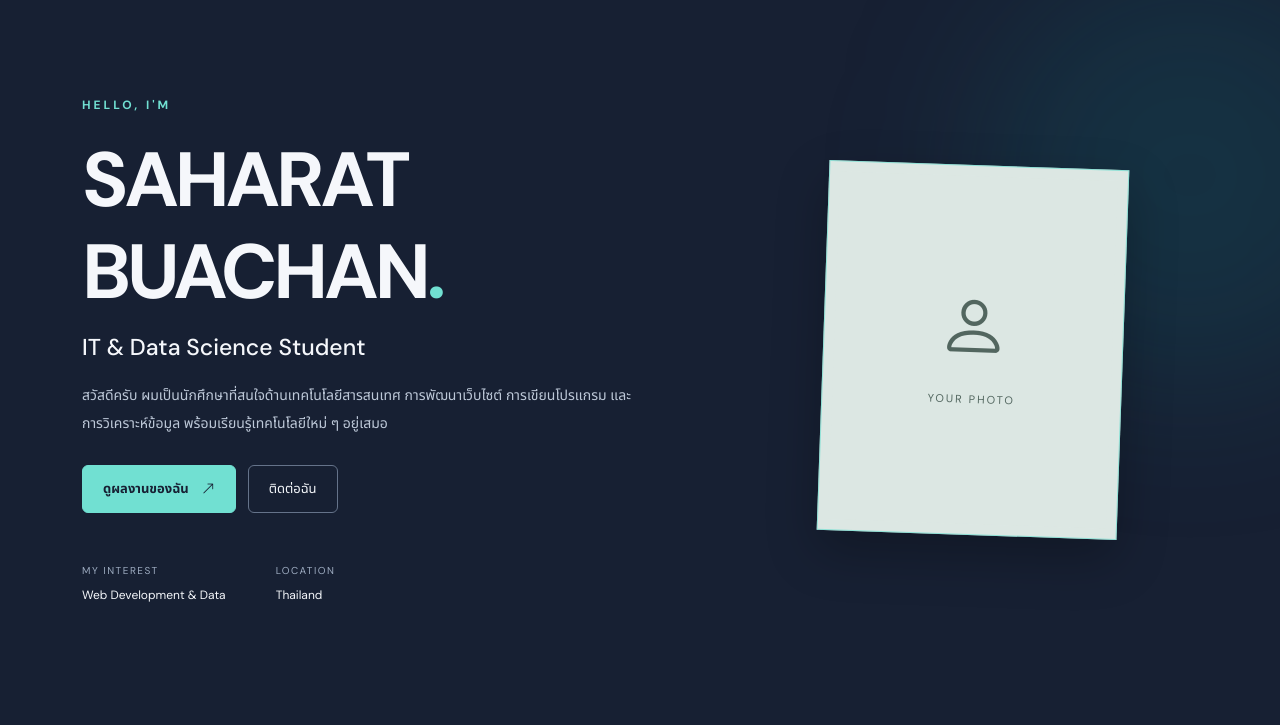
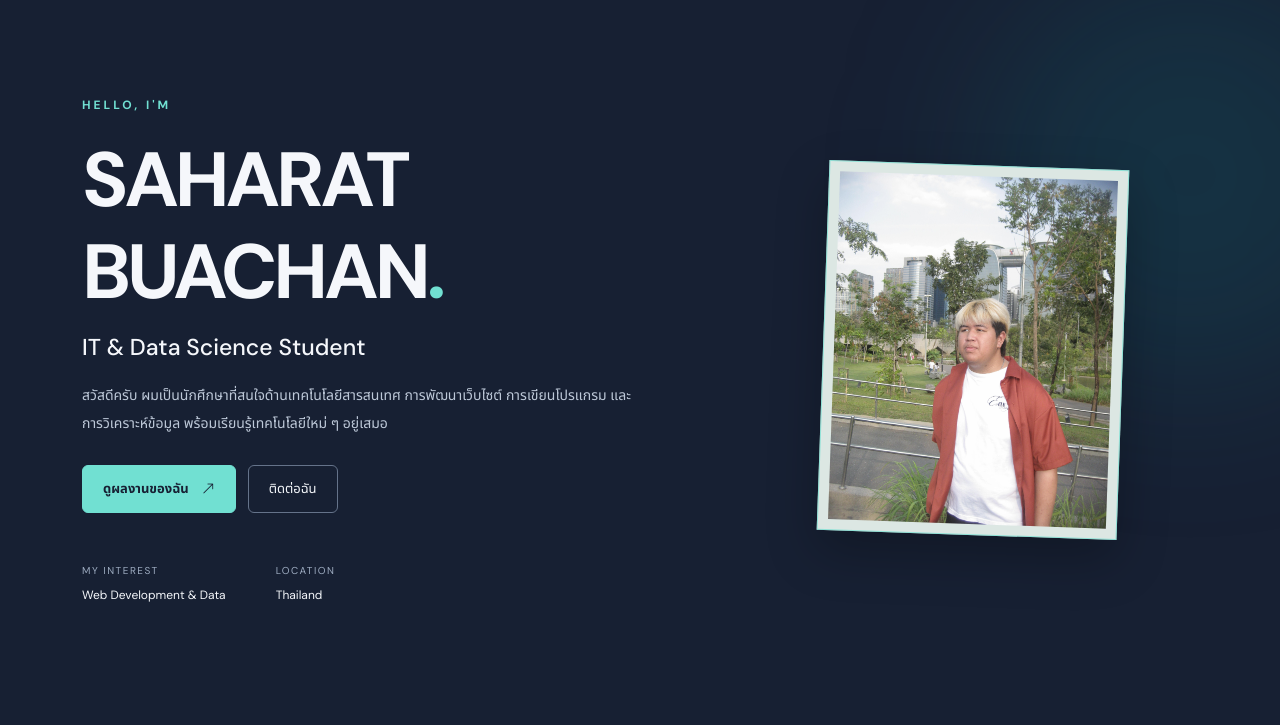
Before and after one commit to Losemamind/it-portfolio, a plain HTML site: page index.html in a window 1280 px wide. Shown: the part 75-800 px from the top of the page. Drawn offline with nearby package versions, Linux system fonts and the light colour scheme; the site is published under a folder, as on GitHub Pages, so addresses that start at the root find nothing.

Commit message:
Update index.html

```diff
--- a/index.html
+++ b/index.html
@@ -92,7 +92,7 @@
 
             <div class="col-lg-5 text-center mt-5 mt-lg-0">
                 <div class="profile-box">
-                    <img src="/unnamed.jpg"
+                    <img src="unnamed.jpg"
                          alt="รูปโปรไฟล์"
                          onerror="this.style.display='none'; document.getElementById('profile-placeholder').style.display='flex';">
 
```
